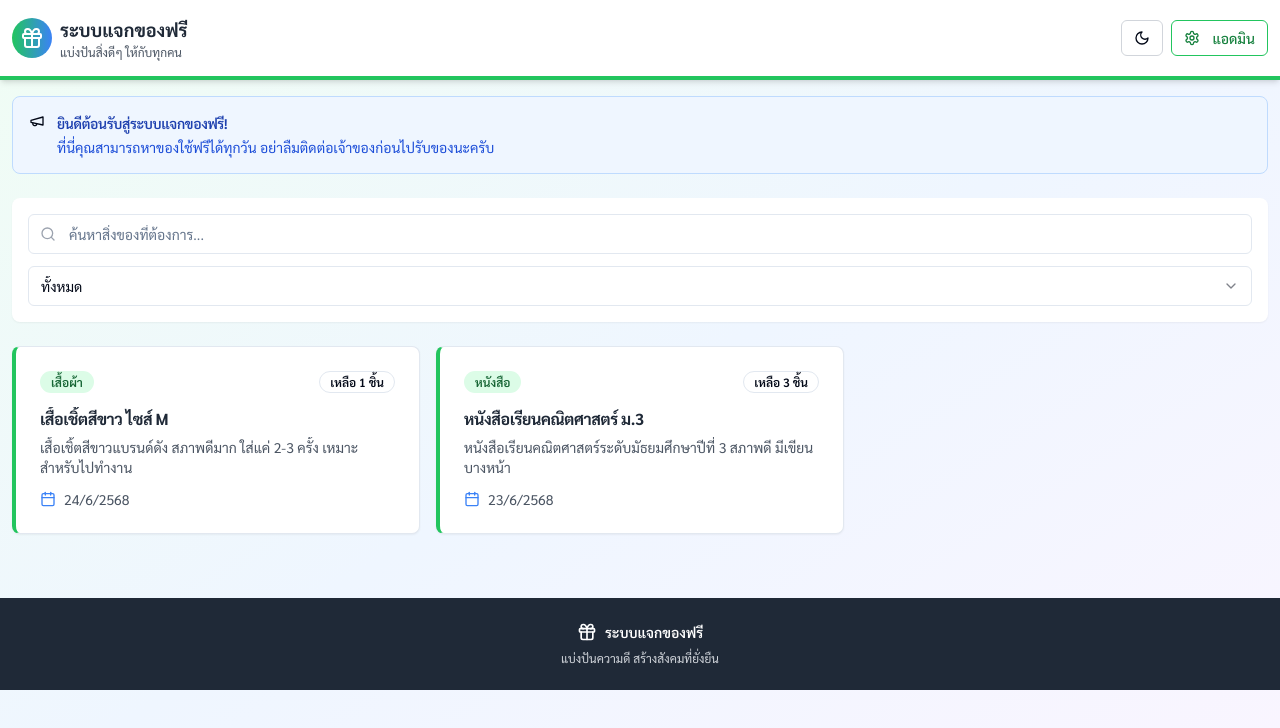
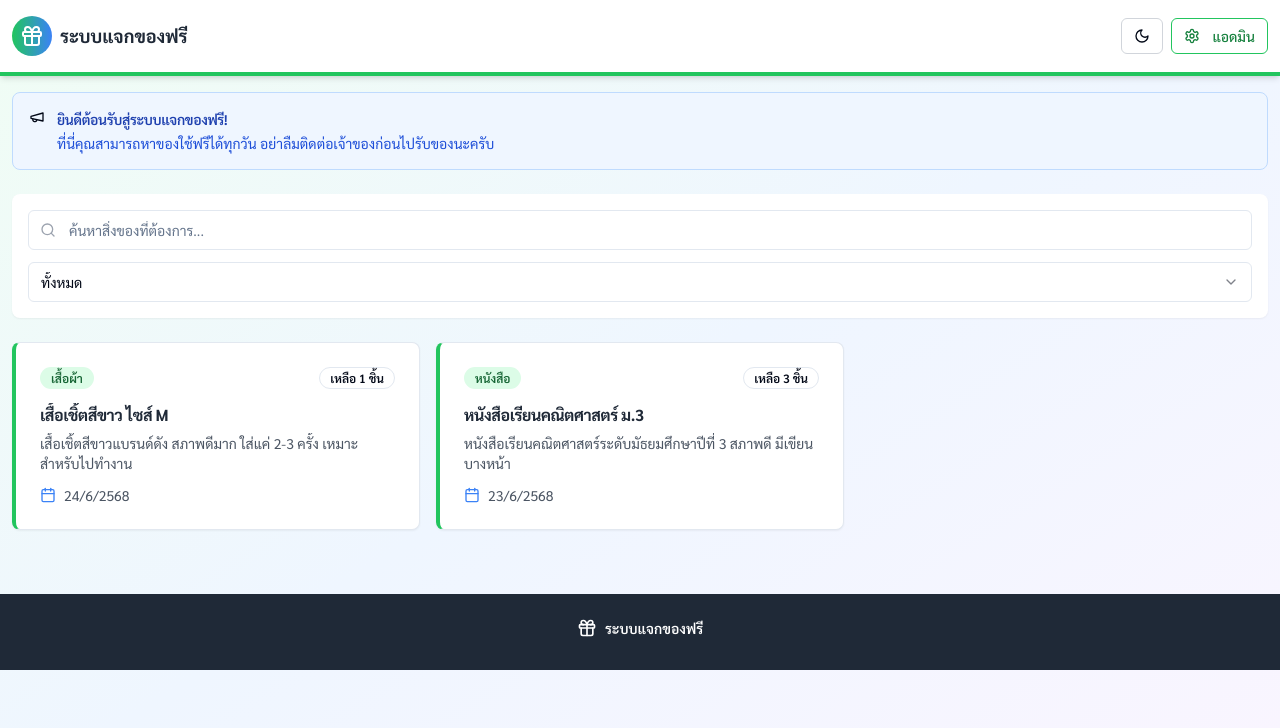
Before and after one commit to lkjhjgfbdvghjf/free-stuff-announcer-notes, a React (Vite) app: page / in a window 1280 px wide. Shown: the top 728 px of the page. Built offline with nearby package versions, Linux system fonts and the light colour scheme.

Commit message:
Refactor: Remove redundant text
Remove duplicate text from the app's header and footer.

```diff
--- a/src/pages/Index.tsx
+++ b/src/pages/Index.tsx
@@ -1,3 +1,4 @@
+
 import React, { useState, useEffect } from 'react';
 import { Link } from 'react-router-dom';
 import { Button } from '@/components/ui/button';
@@ -62,8 +63,6 @@ const Index = () => {
           description: 'เสื้อเชิ้ตสีขาวแบรนด์ดัง สภาพดีมาก ใส่แค่ 2-3 ครั้ง เหมาะสำหรับไปทำงาน',
           category: 'เสื้อผ้า',
           quantity: 1,
-          contactInfo: 'LINE: @freeshirt',
-          location: 'กรุงเทพมหานคร',
           dateAdded: new Date().toISOString(),
           isActive: true
         },
@@ -73,8 +72,6 @@ const Index = () => {
           description: 'หนังสือเรียนคณิตศาสตร์ระดับมัธยมศึกษาปีที่ 3 สภาพดี มีเขียนบางหน้า',
           category: 'หนังสือ',
           quantity: 3,
-          contactInfo: 'Tel: 098-xxx-xxxx',
-          location: 'นนทบุรี',
           dateAdded: new Date(Date.now() - 86400000).toISOString(),
           isActive: true
         }
@@ -124,7 +121,6 @@ const Index = () => {
                 </div>
                 <div>
                   <h1 className="text-lg font-bold text-gray-800 dark:text-gray-100">ระบบแจกของฟรี</h1>
-                  <p className="text-xs text-gray-600 dark:text-gray-300">แบ่งปันสิ่งดีๆ ให้กับทุกคน</p>
                 </div>
               </div>
               <div className="flex items-center gap-2">
@@ -208,9 +204,6 @@ const Index = () => {
               <Gift className="w-5 h-5" />
               <span className="font-semibold text-sm">ระบบแจกของฟรี</span>
             </div>
-            <p className="text-xs text-gray-300">
-              แบ่งปันความดี สร้างสังคมที่ยั่งยืน
-            </p>
           </div>
         </footer>
       </div>
```
